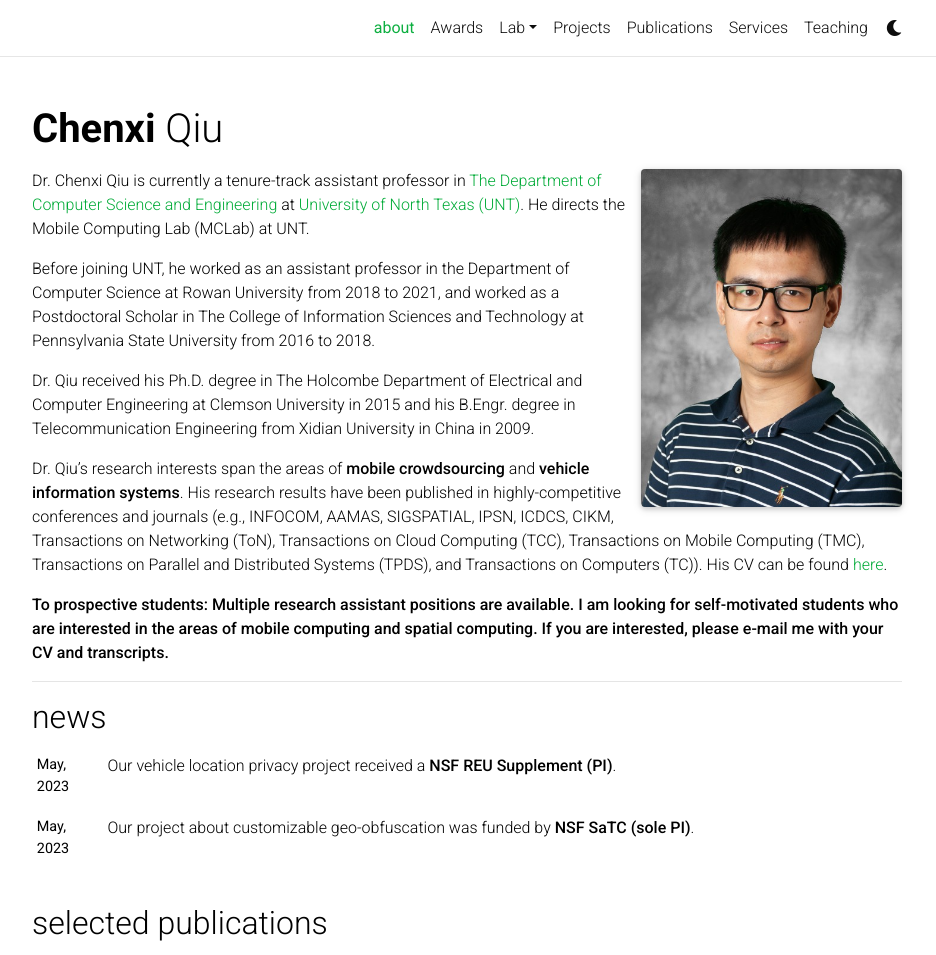
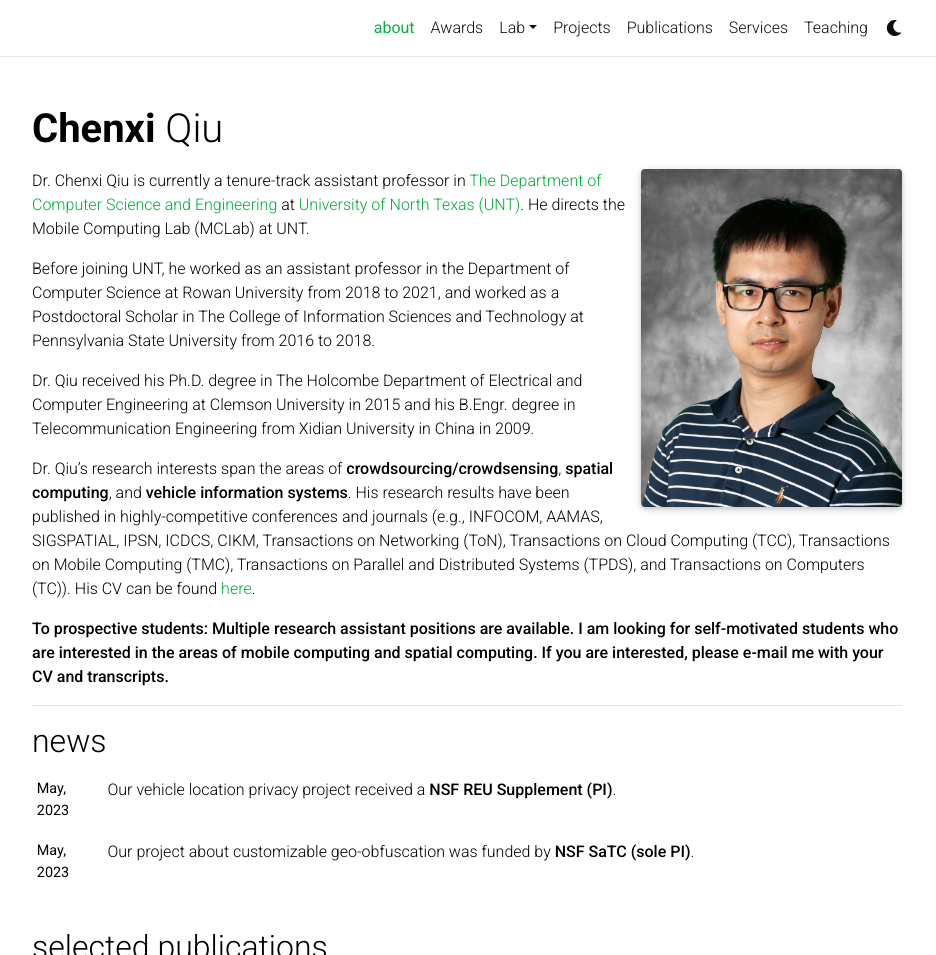
Before and after one commit to chenxiunt/chenxiunt.github.io, a Jekyll site: the page built from _pages/about.md, in a window 1280 px wide and 1268 px high, cut to the strip 0-955 px from the top of the window. Shown: the whole strip, without its empty margins (173-1109 px from the left). Built offline with Jekyll 4.4.1, drawn with Linux system fonts in a browser that asks for light colours; full-size pictures stand in for the smaller copies a plugin makes; comment, search, counter and statistics services are not loaded; a style sheet for code colours, icons or effects is not loaded.

Commit message:
Update about.md

```diff
--- a/_pages/about.md
+++ b/_pages/about.md
@@ -20,7 +20,7 @@ Before joining UNT, he worked as an assistant professor in the Department of Com
 
 Dr. Qiu received his Ph.D. degree in The Holcombe Department of Electrical and Computer Engineering at Clemson University in 2015 and his B.Engr. degree in Telecommunication Engineering from Xidian University in China in 2009.
 
-Dr. Qiu's research interests span the areas of **mobile crowdsourcing** and **vehicle information systems**. His research results have been published in highly-competitive conferences and journals (e.g., INFOCOM, AAMAS, SIGSPATIAL, IPSN, ICDCS, CIKM, Transactions on Networking (ToN), Transactions on Cloud Computing (TCC), Transactions on Mobile Computing (TMC), Transactions on Parallel and Distributed Systems (TPDS), and Transactions on Computers (TC)). His CV can be found [here](https://github.com/chenxiunt/chenxiunt.github.io/blob/master/assets/pdf/CV.pdf).
+Dr. Qiu's research interests span the areas of **crowdsourcing/crowdsensing**, **spatial computing**, and **vehicle information systems**. His research results have been published in highly-competitive conferences and journals (e.g., INFOCOM, AAMAS, SIGSPATIAL, IPSN, ICDCS, CIKM, Transactions on Networking (ToN), Transactions on Cloud Computing (TCC), Transactions on Mobile Computing (TMC), Transactions on Parallel and Distributed Systems (TPDS), and Transactions on Computers (TC)). His CV can be found [here](https://github.com/chenxiunt/chenxiunt.github.io/blob/master/assets/pdf/CV.pdf).
 
 **To prospective students: Multiple research assistant positions are available. I am looking for self-motivated students who are interested in the areas of mobile computing and spatial computing. If you are interested, please e-mail me with your CV and transcripts.**
 
```
